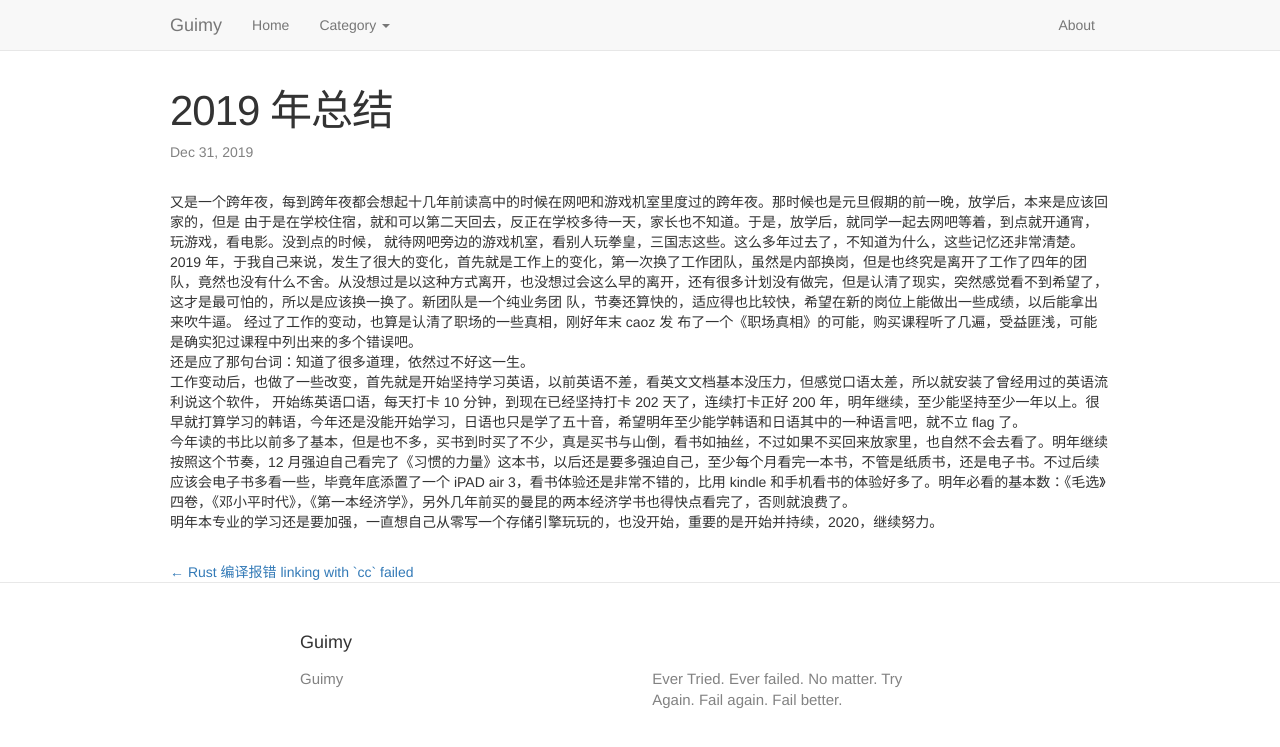
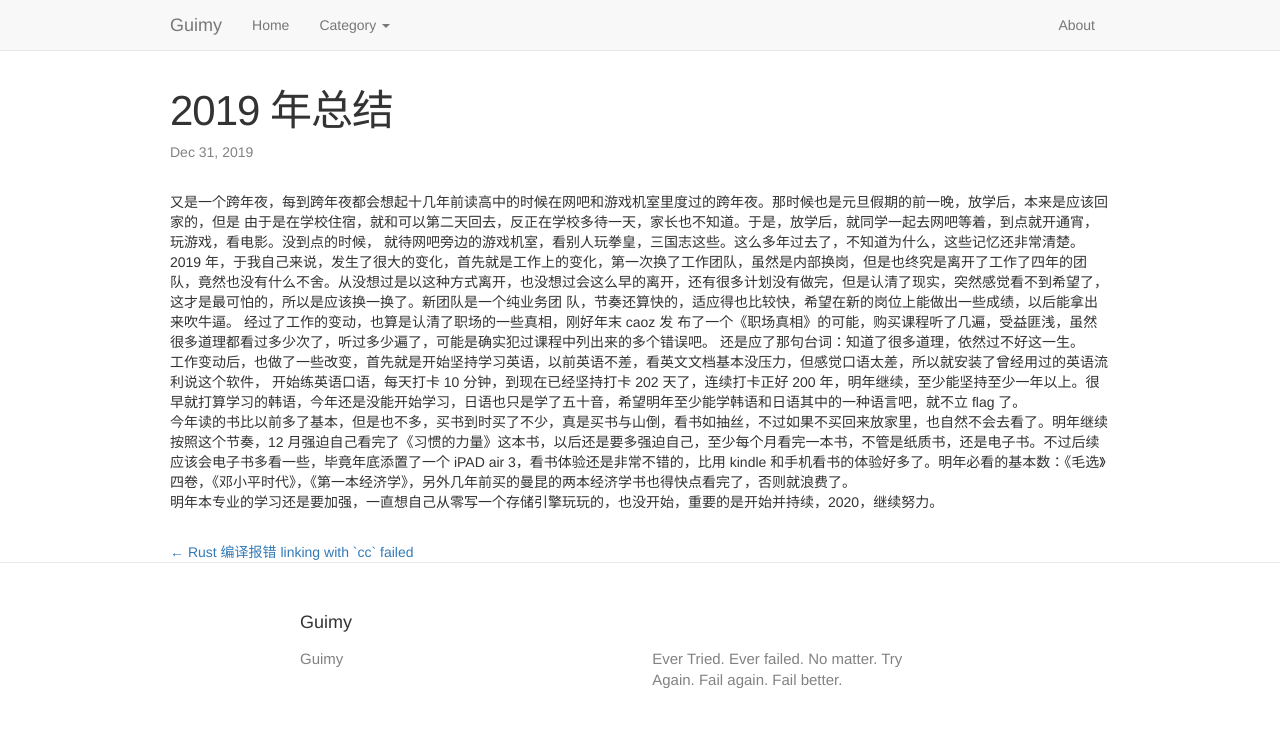
Before and after one commit to guimingyue/guimingyue.github.io, a Jekyll site: the page built from _posts/2019-12-31-summary-of-2019.md, in a window 1280 px wide. Shown: the top 747 px of the page. Built offline with Jekyll 4.4.1, drawn with Linux system fonts in a browser that asks for light colours; comment, search, counter and statistics services are not loaded.

Commit message:
Update 2019-12-31-summary-of-2019.md

```diff
--- a/_posts/2019-12-31-summary-of-2019.md
+++ b/_posts/2019-12-31-summary-of-2019.md
@@ -8,8 +8,7 @@ category: 其他
 就待网吧旁边的游戏机室，看别人玩拳皇，三国志这些。这么多年过去了，不知道为什么，这些记忆还非常清楚。
 2019 年，于我自己来说，发生了很大的变化，首先就是工作上的变化，第一次换了工作团队，虽然是内部换岗，但是也终究是离开了工作了四年的团队，竟然也没有什么不舍。从没想过是以这种方式离开，也没想过会这么早的离开，还有很多计划没有做完，但是认清了现实，突然感觉看不到希望了，这才是最可怕的，所以是应该换一换了。新团队是一个纯业务团
 队，节奏还算快的，适应得也比较快，希望在新的岗位上能做出一些成绩，以后能拿出来吹牛逼。  经过了工作的变动，也算是认清了职场的一些真相，刚好年末 caoz 发
-布了一个《职场真相》的可能，购买课程听了几遍，受益匪浅，可能是确实犯过课程中列出来的多个错误吧。
-还是应了那句台词：知道了很多道理，依然过不好这一生。
+布了一个《职场真相》的可能，购买课程听了几遍，受益匪浅，虽然很多道理都看过多少次了，听过多少遍了，可能是确实犯过课程中列出来的多个错误吧。  还是应了那句台词：知道了很多道理，依然过不好这一生。
 工作变动后，也做了一些改变，首先就是开始坚持学习英语，以前英语不差，看英文文档基本没压力，但感觉口语太差，所以就安装了曾经用过的英语流利说这个软件，
 开始练英语口语，每天打卡 10 分钟，到现在已经坚持打卡 202 天了，连续打卡正好 200 年，明年继续，至少能坚持至少一年以上。很早就打算学习的韩语，今年还是没能开始学习，日语也只是学了五十音，希望明年至少能学韩语和日语其中的一种语言吧，就不立 flag 了。
 今年读的书比以前多了基本，但是也不多，买书到时买了不少，真是买书与山倒，看书如抽丝，不过如果不买回来放家里，也自然不会去看了。明年继续按照这个节奏，12 月强迫自己看完了《习惯的力量》这本书，以后还是要多强迫自己，至少每个月看完一本书，不管是纸质书，还是电子书。不过后续应该会电子书多看一些，毕竟年底添置了一个 iPAD air 3，看书体验还是非常不错的，比用 kindle 和手机看书的体验好多了。明年必看的基本数：《毛选》四卷，《邓小平时代》，《第一本经济学》，另外几年前买的曼昆的两本经济学书也得快点看完了，否则就浪费了。
```
